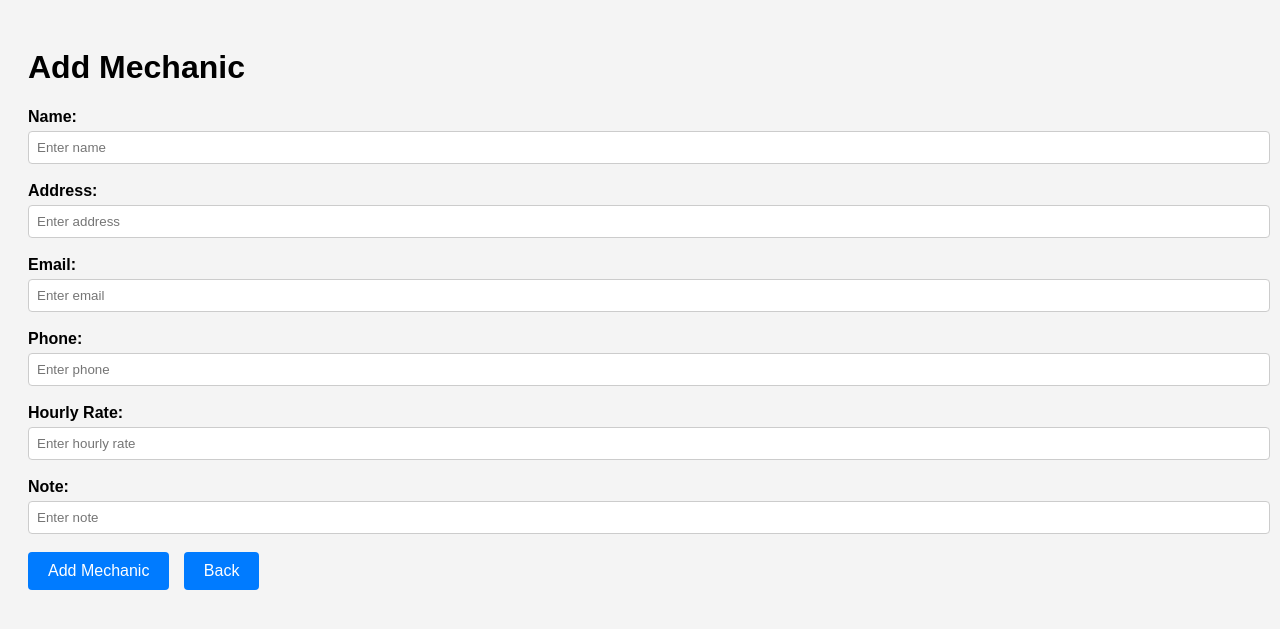
After one commit to Samolet0489/CarManager, a Flask app: page /add_mechanic in a window 1280 px wide. The commit adds this page. Shown: the top 629 px of the page. Run offline with Flask 3, Linux system fonts and the light colour scheme.

Commit message:
add mechanics

```diff
--- a/src/app.py
+++ b/src/app.py
@@ -194,4 +194,27 @@ def create_app():
         mechanics_data = Mechanic.get_mechanic()
         return render_template("mechanics.html", mechanics=mechanics_data)
 
+    @app.route('/add_mechanic')
+    def add_mechanic_form():
+        return render_template("add_mechanic.html")
+
+    @app.route('/save_mechanic', methods=['POST'])
+    def save_mechanic():
+        mechanic_data = request.json
+        try:
+            new_mechanic = Mechanic(
+                id=Mechanic.give_me_id(),
+                name=mechanic_data["name"],
+                address=mechanic_data["address"],
+                email=mechanic_data["email"],
+                phone=mechanic_data["phone"],
+                hourly_rate=mechanic_data["hourly_rate"],
+                note=mechanic_data["note"]
+            )
+            new_mechanic.add_mechanic()
+            return jsonify({'message': 'Mechanic data saved successfully'}), 200
+        except Exception as e:
+            print("Error:", str(e))
+            return jsonify({'error': 'Failed to save mechanic data'}), 500
+
     return app
--- /dev/null
+++ b/src/templates/add_mechanic.html
@@ -0,0 +1,102 @@
+<!DOCTYPE html>
+<html lang="en">
+<head>
+    <meta charset="UTF-8">
+    <meta name="viewport" content="width=device-width, initial-scale=1.0">
+    <title>Add Mechanic</title>
+    <style>
+        body {
+            font-family: Arial, sans-serif;
+            background-color: #f4f4f4;
+            padding: 20px;
+        }
+
+        .form-group {
+            margin-bottom: 20px;
+        }
+
+        label {
+            display: block;
+            font-weight: bold;
+            margin-bottom: 5px;
+        }
+
+        input[type="text"],
+        input[type="number"] {
+            width: 100%;
+            padding: 8px;
+            border-radius: 4px;
+            border: 1px solid #ccc;
+        }
+
+        button {
+            background-color: #007bff;
+            color: #fff;
+            border: none;
+            border-radius: 4px;
+            padding: 10px 20px;
+            font-size: 16px;
+            cursor: pointer;
+            margin-right: 10px;
+        }
+
+        button:hover {
+            background-color: #0056b3;
+        }
+    </style>
+</head>
+<body>
+    <h1>Add Mechanic</h1>
+    <form id="add-mechanic-form">
+        <label for="name">Name:</label>
+        <input type="text" id="name" placeholder="Enter name" required><br><br>
+        <label for="address">Address:</label>
+        <input type="text" id="address" placeholder="Enter address" required><br><br>
+        <label for="email">Email:</label>
+        <input type="text" id="email" placeholder="Enter email" required><br><br>
+        <label for="phone">Phone:</label>
+        <input type="text" id="phone" placeholder="Enter phone" required><br><br>
+        <label for="hourly_rate">Hourly Rate:</label>
+        <input type="number" id="hourly_rate" step="0.01" placeholder="Enter hourly rate" required><br><br>
+        <label for="note">Note:</label>
+        <input type="text" id="note" placeholder="Enter note"><br><br>
+        <button type="submit">Add Mechanic</button>
+        <button type="button" onclick="location.href='/mechanics';">Back</button>
+    </form>
+
+    <script>
+        document.getElementById('add-mechanic-form').addEventListener('submit', function(event) {
+            event.preventDefault();
+
+            const formData = {
+                name: document.getElementById('name').value,
+                address: document.getElementById('address').value,
+                email: document.getElementById('email').value,
+                phone: document.getElementById('phone').value,
+                hourly_rate: parseFloat(document.getElementById('hourly_rate').value),
+                note: document.getElementById('note').value
+            };
+
+            fetch('/save_mechanic', {
+                method: 'POST',
+                headers: {
+                    'Content-Type': 'application/json'
+                },
+                body: JSON.stringify(formData)
+            })
+            .then(response => {
+                if (response.ok) {
+                    alert('Mechanic added successfully!');
+                    window.location.href = '/mechanics';
+                } else {
+                    throw new Error('Failed to add mechanic');
+                }
+            })
+            .catch(error => {
+                console.error('Error adding mechanic:', error);
+                alert('Failed to add mechanic. Please try again.');
+            });
+        });
+    </script>
+</body>
+</html>
```
Also changed, not shown: src/static/generated/mechanic.json (+9 -0 lines), src/templates/mechanics.html (+27 -0 lines).
